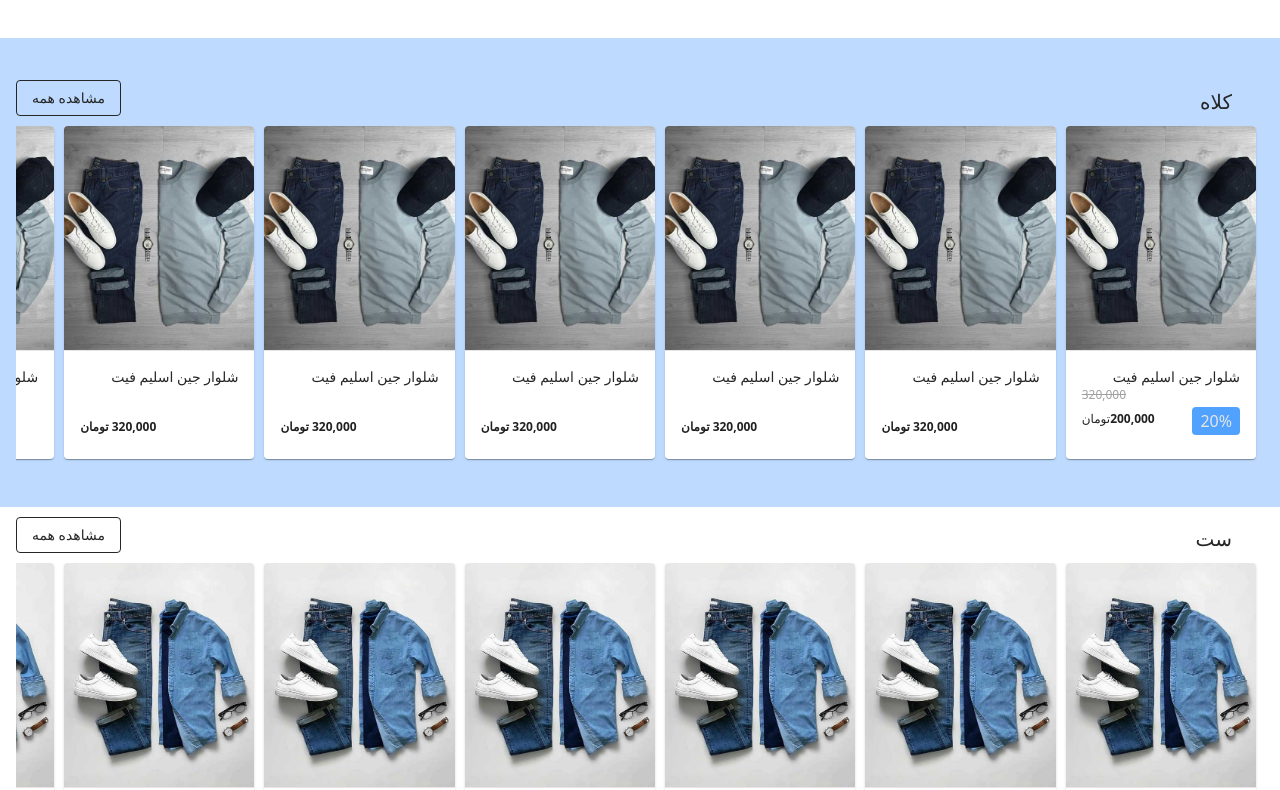
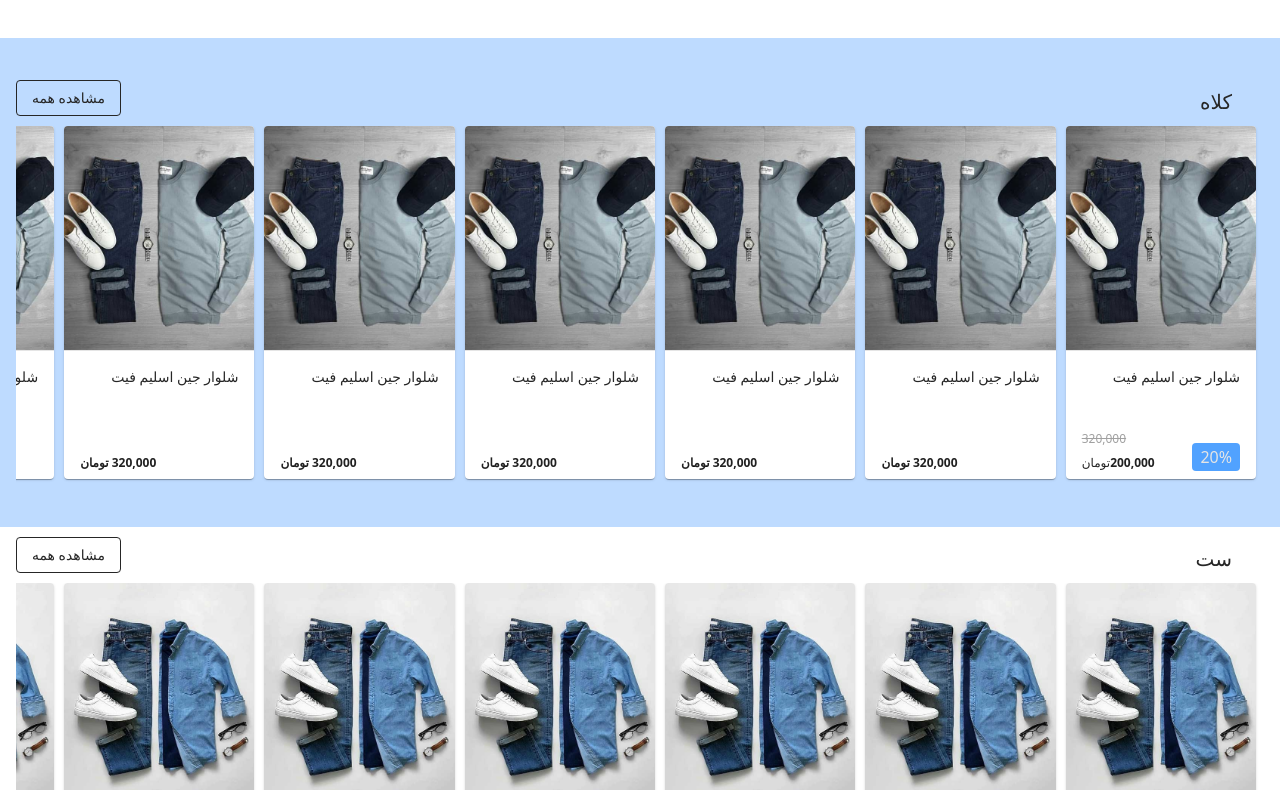
Before and after one commit to mehrdadj2005/WearLuxe, a Next.js app: page / in a window 1280 px wide. Shown: the part 650-1440 px from the top of the page. Built offline with nearby package versions, Linux system fonts and the light colour scheme; what @mui/material-nextjs would draw is missing.

Commit message:
refactor : change styles card component

```diff
--- a/src/components/products/productCard.tsx
+++ b/src/components/products/productCard.tsx
@@ -35,7 +35,7 @@ export default function ProductCard({
   const discountValid = discountedPrice > 0;
 
   return (
-    <Card className="max-w-56 h-full flex flex-col overflow-hidden cursor-pointer select-none !content-stretch">
+    <Card className="w-full h-full !max-w-[270px] flex flex-col overflow-hidden cursor-pointer select-none !content-stretch">
       <CardMedia
         component="img"
         image={images[0]}
@@ -43,15 +43,15 @@ export default function ProductCard({
         className="w-full h-[224px] object-cover border-b border-neutral-200"
       />
 
-      <CardContent className="flex flex-col justify-between h-full ">
+      <CardContent className="flex flex-col justify-between h-fit !pb-2">
         <Typography
           variant="body2"
-          className="text-neutral-800 text-xs line-clamp-2"
+          className="text-neutral-800 text-xs line-clamp-2 sm:!pb-10"
         >
           {name}
         </Typography>
 
-        <Box className="flex justify-between items-end min-h-12">
+        <Box className="flex justify-between items-end">
           <Box className="flex flex-col justify-end h-11">
             {discountValid && (
               <Typography
@@ -73,20 +73,20 @@ export default function ProductCard({
                   {discountedPrice.toLocaleString()}
                   <Typography
                     variant="overline"
-                    className="inline-block md:hidden"
+                    className="inline-block md:hidden h-6"
                   >
                     ت
                   </Typography>
                   <Typography
                     variant="overline"
-                    className="hidden md:inline-block"
+                    className="hidden md:inline-block h-6"
                   >
                     تومان
                   </Typography>
                 </Box>
               </>
             ) : (
-              <Box className="text-xs font-semibold">
+              <Box className="text-xs font-semibold h-6 flex items-end">
                 {price.toLocaleString()} تومان
               </Box>
             )}
```
